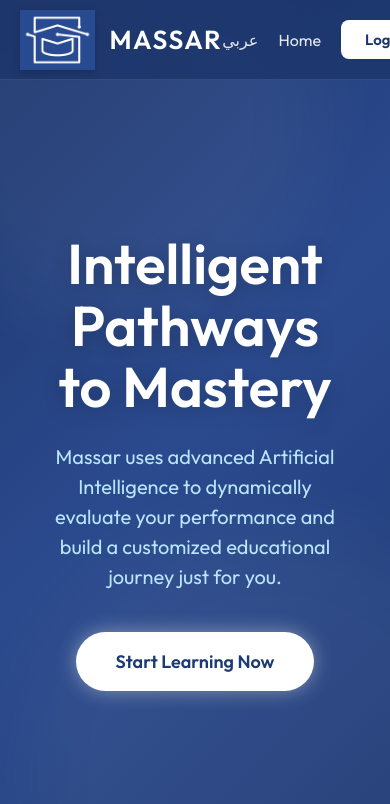
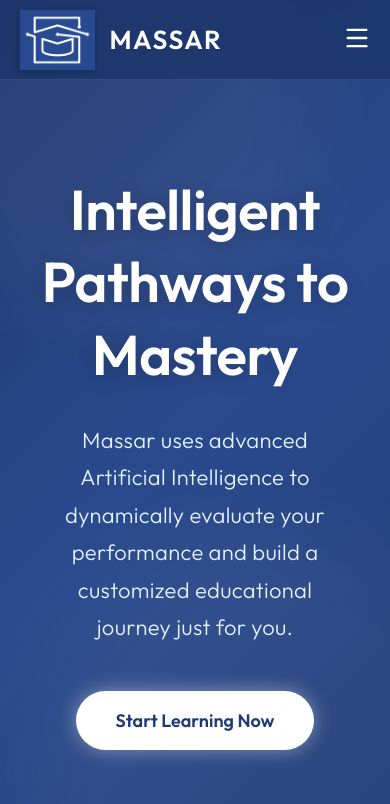
Before and after one commit to muhanedalhilal/Muhanned, a React (Vite) app in the folder massar-project/frontend/: page / in a window 390 px wide. Shown: the top 804 px of the page. Built offline with nearby package versions, Linux system fonts and the light colour scheme.

Commit message:
style: perfect mobile UI, language toggles, and RTL Arabic typography enhancements

```diff
--- a/massar-project/frontend/src/App.jsx
+++ b/massar-project/frontend/src/App.jsx
@@ -7,7 +7,7 @@
 import Dashboard from './pages/Dashboard';
 import Profile from './pages/Profile';
 import AdminDashboard from './pages/AdminDashboard';
-import { User, Settings } from 'lucide-react';
+import { User, Settings, Menu, X, Globe, ChevronDown } from 'lucide-react';
 
 // Centralized Translation Dictionary
 const translations = {
@@ -131,6 +131,7 @@
   const [isAdmin, setIsAdmin] = useState(false);
   const [currentUser, setCurrentUser] = useState({ name: 'Student User', email: '' });
   const [authToken, setAuthToken] = useState(null);
+  const [isMobileMenuOpen, setIsMobileMenuOpen] = useState(false);
 
   // App-level handlers
   const handleLogout = () => {
@@ -189,19 +190,41 @@
           <span className="nav-brand-text">{t.appName}</span>
         </div>
 
-        <div className="nav-links" style={isRtl ? { flexDirection: 'row-reverse' } : {}}>
-          <button className="nav-link" onClick={() => setLanguage(isRtl ? 'en' : 'ar')}>{isRtl ? 'English' : 'عربي'}</button>
+        <button className="hamburger-btn" onClick={() => setIsMobileMenuOpen(!isMobileMenuOpen)}>
+          {isMobileMenuOpen ? <X size={28} /> : <Menu size={28} />}
+        </button>
 
-          <button className="nav-link" onClick={() => setCurrentPage('home')}>{t.home}</button>
+        <div className={`nav-links ${isMobileMenuOpen ? 'open' : ''}`} style={isRtl ? { flexDirection: 'row-reverse' } : {}}>
+          <button
+            className="nav-link"
+            onClick={() => { setLanguage(isRtl ? 'en' : 'ar'); setIsMobileMenuOpen(false); }}
+            style={{
+              display: 'flex',
+              alignItems: 'center',
+              gap: '8px',
+              justifyContent: 'center',
+              border: '1px solid rgba(255,255,255,0.2)',
+              borderRadius: '24px',
+              padding: '6px 16px',
+              backgroundColor: 'rgba(0,0,0,0.15)',
+              transition: 'all 0.3s'
+            }}
+          >
+            <Globe size={16} color="#e2e8f0" />
+            <span style={{ fontSize: '14px', fontWeight: '500' }}>{isRtl ? 'English' : 'العربية'}</span>
+            <ChevronDown size={16} color="#94a3b8" />
+          </button>
+
+          <button className="nav-link" onClick={() => { setCurrentPage('home'); setIsMobileMenuOpen(false); }}>{t.home}</button>
 
           {isLoggedIn && (
             <>
-              <button className="nav-link" onClick={() => setCurrentPage('dashboard')}>{t.dashboard}</button>
-              <button className="nav-link" onClick={() => setCurrentPage('profile')} style={{ display: 'flex', alignItems: 'center', gap: '5px' }}>
+              <button className="nav-link" onClick={() => { setCurrentPage('dashboard'); setIsMobileMenuOpen(false); }}>{t.dashboard}</button>
+              <button className="nav-link" onClick={() => { setCurrentPage('profile'); setIsMobileMenuOpen(false); }} style={{ display: 'flex', alignItems: 'center', gap: '5px', justifyContent: 'center' }}>
                 <User size={16} /> {t.profile || 'Profile'}
               </button>
               {isAdmin && (
-                <button className="nav-link" onClick={() => setCurrentPage('admin')} style={{ display: 'flex', alignItems: 'center', gap: '5px', color: '#60a5fa' }}>
+                <button className="nav-link" onClick={() => { setCurrentPage('admin'); setIsMobileMenuOpen(false); }} style={{ display: 'flex', alignItems: 'center', gap: '5px', color: '#60a5fa', justifyContent: 'center' }}>
                   <Settings size={16} /> {t.adminPanel || 'Admin Panel'}
                 </button>
               )}
@@ -209,9 +232,9 @@
           )}
 
           {!isLoggedIn ? (
-            <button className="nav-btn primary" onClick={goLogin}>{t.login}</button>
+            <button className="nav-btn primary" onClick={() => { goLogin(); setIsMobileMenuOpen(false); }}>{t.login}</button>
           ) : (
-            <button className="nav-btn danger" onClick={handleLogout}>{t.logout}</button>
+            <button className="nav-btn danger" onClick={() => { handleLogout(); setIsMobileMenuOpen(false); }}>{t.logout}</button>
           )}
         </div>
       </nav>
--- a/massar-project/frontend/src/index.css
+++ b/massar-project/frontend/src/index.css
@@ -4,6 +4,11 @@
   padding: 0;
   box-sizing: border-box;
   font-family: 'Outfit', -apple-system, sans-serif;
+}
+
+/* Prevent tracking issues on Arabic cursive script */
+[dir="rtl"] * {
+  letter-spacing: normal !important;
 }
 
 body {
@@ -197,19 +202,22 @@
 .hero-title {
   color: #ffffff;
   font-size: 56px;
-  line-height: 1.1;
-  margin-bottom: 24px;
+  line-height: 1.3;
+  margin-bottom: 30px;
   font-weight: 700;
   text-shadow: 0 4px 20px rgba(0, 0, 0, 0.2);
+  letter-spacing: -0.5px;
 }
 
 .hero-subtitle {
-  color: #bae6fd;
-  font-size: 20px;
-  line-height: 1.5;
-  margin-bottom: 40px;
-  max-width: 600px;
+  color: #e0f2fe;
+  font-size: 22px;
+  line-height: 1.7;
+  margin-bottom: 45px;
+  max-width: 650px;
   margin-inline: auto;
+  font-weight: 300;
+  letter-spacing: 0.3px;
 }
 
 .action-btn {
@@ -271,24 +279,26 @@
   color: #ffffff;
   font-size: 28px;
   font-weight: 600;
-  margin-bottom: 8px;
+  margin-bottom: 12px;
+  line-height: 1.3;
 }
 
 .subtitle {
   color: rgba(255, 255, 255, 0.7);
   font-size: 14px;
-  margin-bottom: 30px;
+  margin-bottom: 36px;
+  line-height: 1.6;
 }
 
 .auth-form {
   display: flex;
   flex-direction: column;
-  gap: 16px;
+  gap: 20px;
 }
 
 .input-group input {
   width: 100%;
-  padding: 16px;
+  padding: 16px 24px;
   border-radius: 12px;
   border: 1px solid rgba(255, 255, 255, 0.2);
   background: rgba(255, 255, 255, 0.05);
@@ -934,3 +944,43 @@
   gap: 15px;
   width: 100%;
 }
+
+/* -------------------------------------------------------------
+   MOBILE MENU OVERRIDES
+   ------------------------------------------------------------- */
+.hamburger-btn {
+  display: none;
+  background: transparent;
+  border: none;
+  color: white;
+  cursor: pointer;
+  z-index: 101;
+}
+
+@media screen and (max-width: 768px) {
+  .hamburger-btn {
+    display: block;
+  }
+
+  .nav-links {
+    position: absolute;
+    top: 80px;
+    left: 0;
+    width: 100%;
+    background: rgba(28, 53, 107, 0.95);
+    backdrop-filter: blur(20px);
+    -webkit-backdrop-filter: blur(20px);
+    flex-direction: column !important;
+    padding: 20px 0;
+    gap: 20px;
+    border-bottom: 1px solid rgba(255, 255, 255, 0.1);
+    box-shadow: 0 10px 30px rgba(0, 0, 0, 0.5);
+    /* Initially hidden by collapsing height visually or clip */
+    clip-path: polygon(0 0, 100% 0, 100% 0, 0 0);
+    transition: clip-path 0.4s cubic-bezier(0.86, 0, 0.07, 1);
+  }
+
+  .nav-links.open {
+    clip-path: polygon(0 0, 100% 0, 100% 100%, 0 100%);
+  }
+}
--- a/massar-project/frontend/src/pages/AdminDashboard.jsx
+++ b/massar-project/frontend/src/pages/AdminDashboard.jsx
@@ -162,7 +162,7 @@
                           <input
                             type="text"
                             className="input-luxe"
-                            style={{ padding: '8px', fontSize: '14px', borderRadius: '8px', width: '100%', marginBottom: '4px' }}
+                            style={{ padding: '8px 12px', fontSize: '14px', borderRadius: '8px', width: '100%', marginBottom: '4px', backgroundColor: 'rgba(0,0,0,0.2)', border: '1px solid rgba(96, 165, 250, 0.5)', color: 'white' }}
                             value={editFormData.name}
                             onChange={(e) => setEditFormData({ ...editFormData, name: e.target.value })}
                           />
@@ -171,13 +171,13 @@
                         <td style={{ padding: '15px 30px' }}>
                           <select
                             className="input-luxe"
-                            style={{ padding: '8px', fontSize: '14px', borderRadius: '8px', width: '100%' }}
+                            style={{ padding: '8px 12px', fontSize: '14px', borderRadius: '8px', width: '100%', backgroundColor: 'rgba(0,0,0,0.2)', border: '1px solid rgba(96, 165, 250, 0.5)', color: 'white', cursor: 'pointer' }}
                             value={editFormData.role}
                             onChange={(e) => setEditFormData({ ...editFormData, role: e.target.value })}
                           >
-                            <option value="student">student</option>
-                            <option value="teacher">teacher</option>
-                            <option value="admin">admin</option>
+                            <option value="student" style={{ background: '#1e293b', color: 'white', padding: '10px' }}>Student</option>
+                            <option value="teacher" style={{ background: '#1e293b', color: 'white', padding: '10px' }}>Teacher</option>
+                            <option value="admin" style={{ background: '#1e293b', color: 'white', padding: '10px' }}>Admin</option>
                           </select>
                         </td>
                         <td style={{ padding: '15px 30px' }}>
--- a/massar-project/frontend/src/pages/Auth.jsx
+++ b/massar-project/frontend/src/pages/Auth.jsx
@@ -70,7 +70,6 @@
                 required
                 value={formData.name}
                 onChange={(e) => setFormData({...formData, name: e.target.value})}
-                dir={isRtl ? 'rtl' : 'ltr'}
               />
             </div>
           )}
@@ -81,7 +80,7 @@
               required
               value={formData.email}
               onChange={(e) => setFormData({...formData, email: e.target.value})}
-              dir="ltr"
+              style={{ textAlign: formData.email ? 'left' : 'start', direction: formData.email ? 'ltr' : 'inherit' }}
             />
           </div>
           <div className="input-group">
@@ -91,7 +90,7 @@
               required
               value={formData.password}
               onChange={(e) => setFormData({...formData, password: e.target.value})}
-              dir="ltr"
+              style={{ textAlign: formData.password ? 'left' : 'start', direction: formData.password ? 'ltr' : 'inherit' }}
             />
           </div>
           <button type="submit" className="submit-btn" disabled={isLoading}>
```
